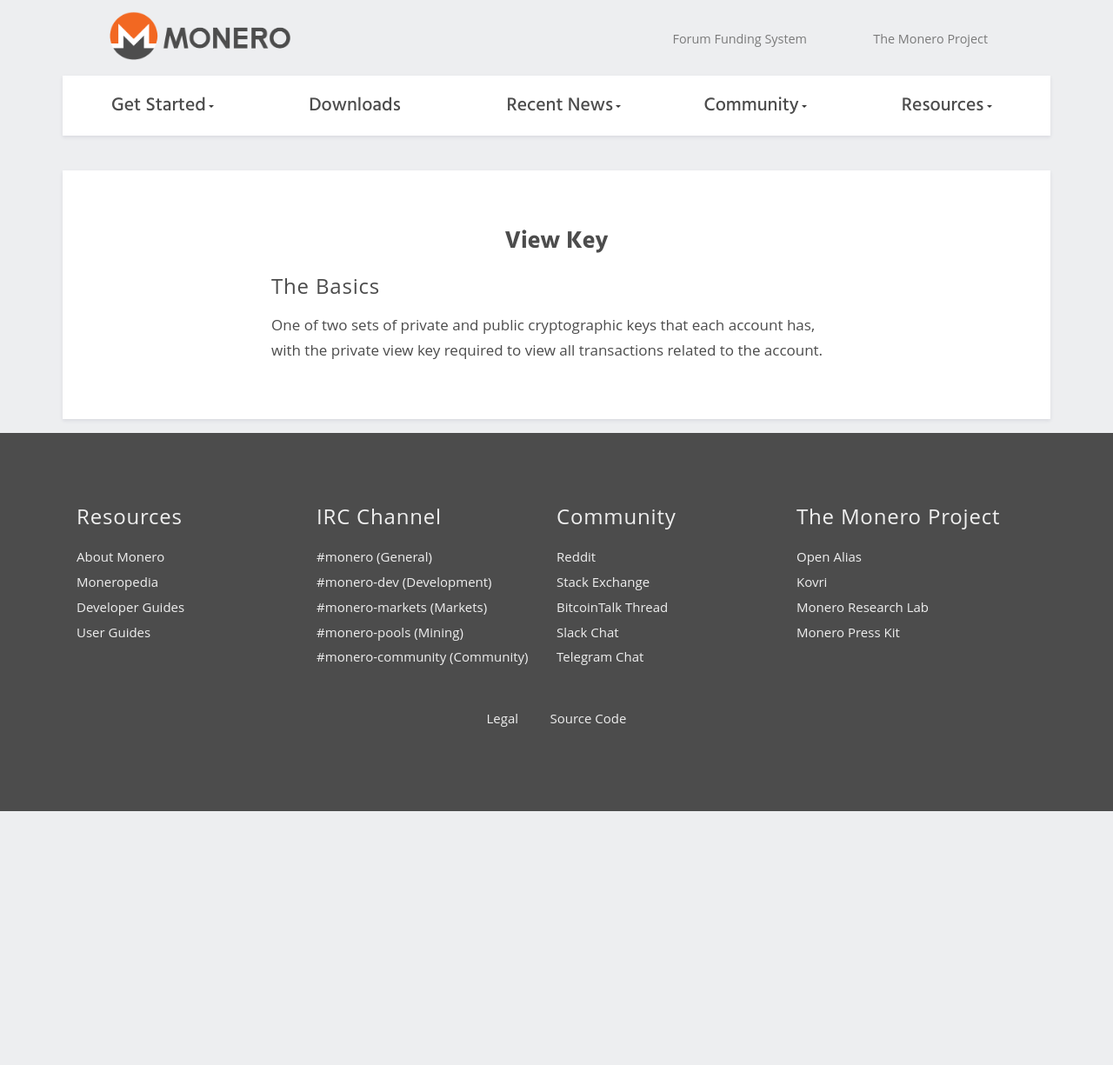
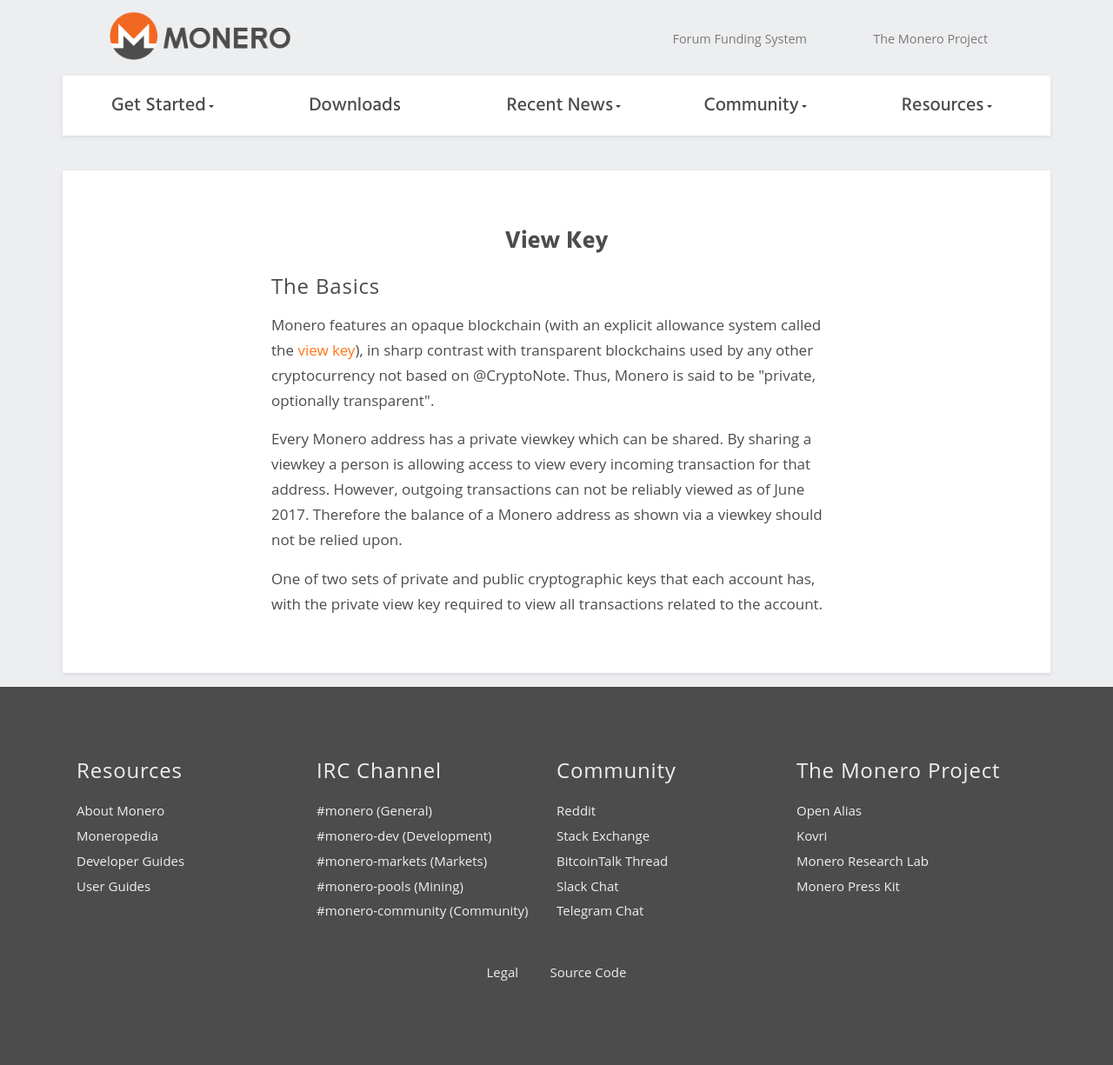
Before and after one commit to apezio/monero-site-new, a Jekyll site: the page built from resources/moneropedia/viewkey.md, in a window 1280 px wide. Shown: the whole page at 87% size. Built offline with Jekyll 4.4.1, drawn with Linux system fonts in a browser that asks for light colours; before the commit the page ends 933 px from its top, so only the background shows below that.

Commit message:
Update viewkey.md

```diff
--- a/resources/moneropedia/viewkey.md
+++ b/resources/moneropedia/viewkey.md
@@ -7,4 +7,10 @@
 
 ### The Basics
 
+Monero features an opaque blockchain (with an explicit allowance system called the @view-key), in sharp contrast with transparent blockchains used by any other cryptocurrency not based on @CryptoNote. Thus, Monero is said to be "private, optionally transparent".
+
+Every Monero address has a private viewkey which can be shared.  By sharing a viewkey a person is allowing access to view every incoming transaction for that address.  However, outgoing transactions can not be reliably viewed as of June 2017. Therefore the balance of a Monero address as shown via a viewkey should not be relied upon.
+
+
+
 {{ page.summary | capitalize }}.
```
